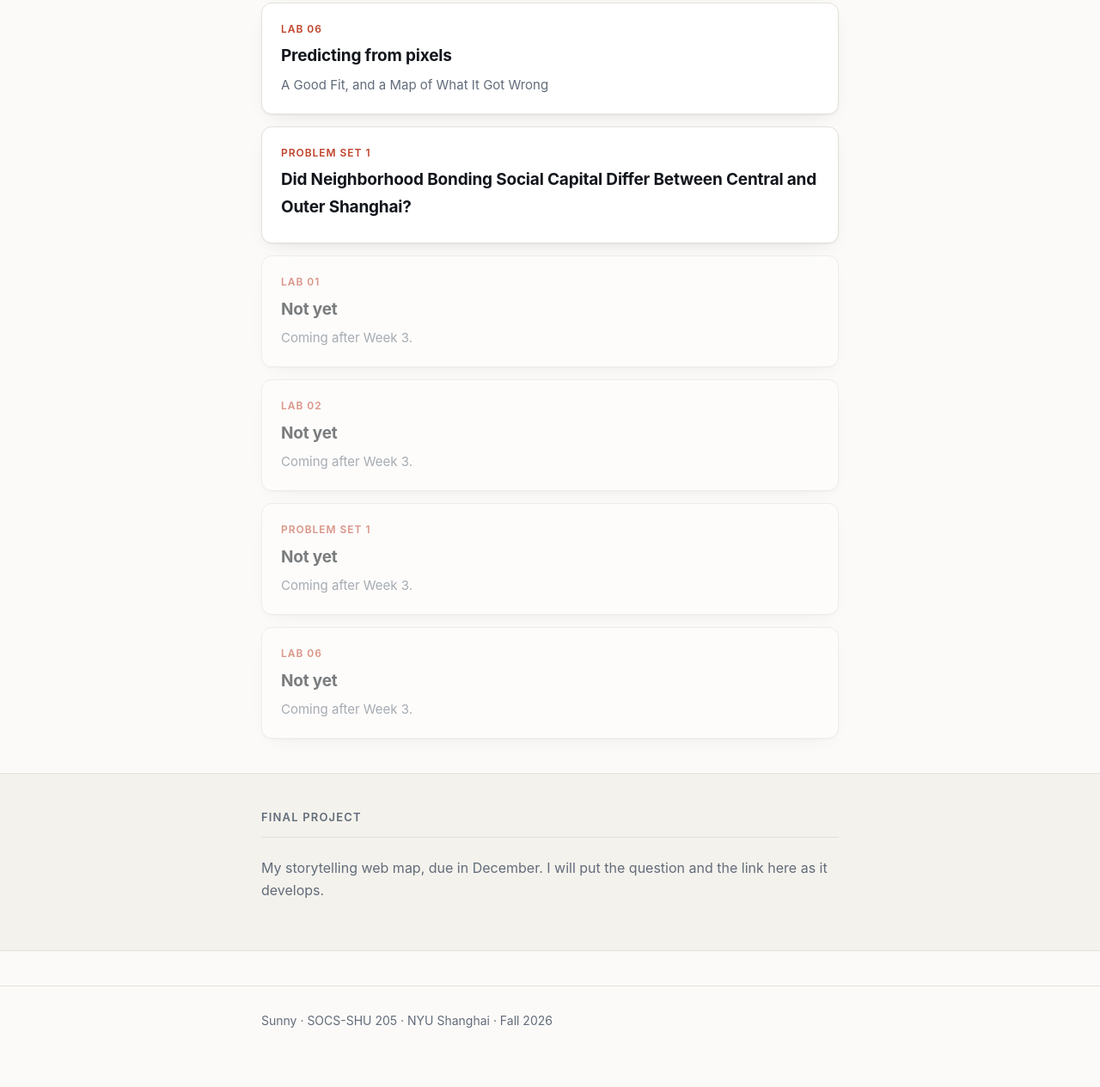
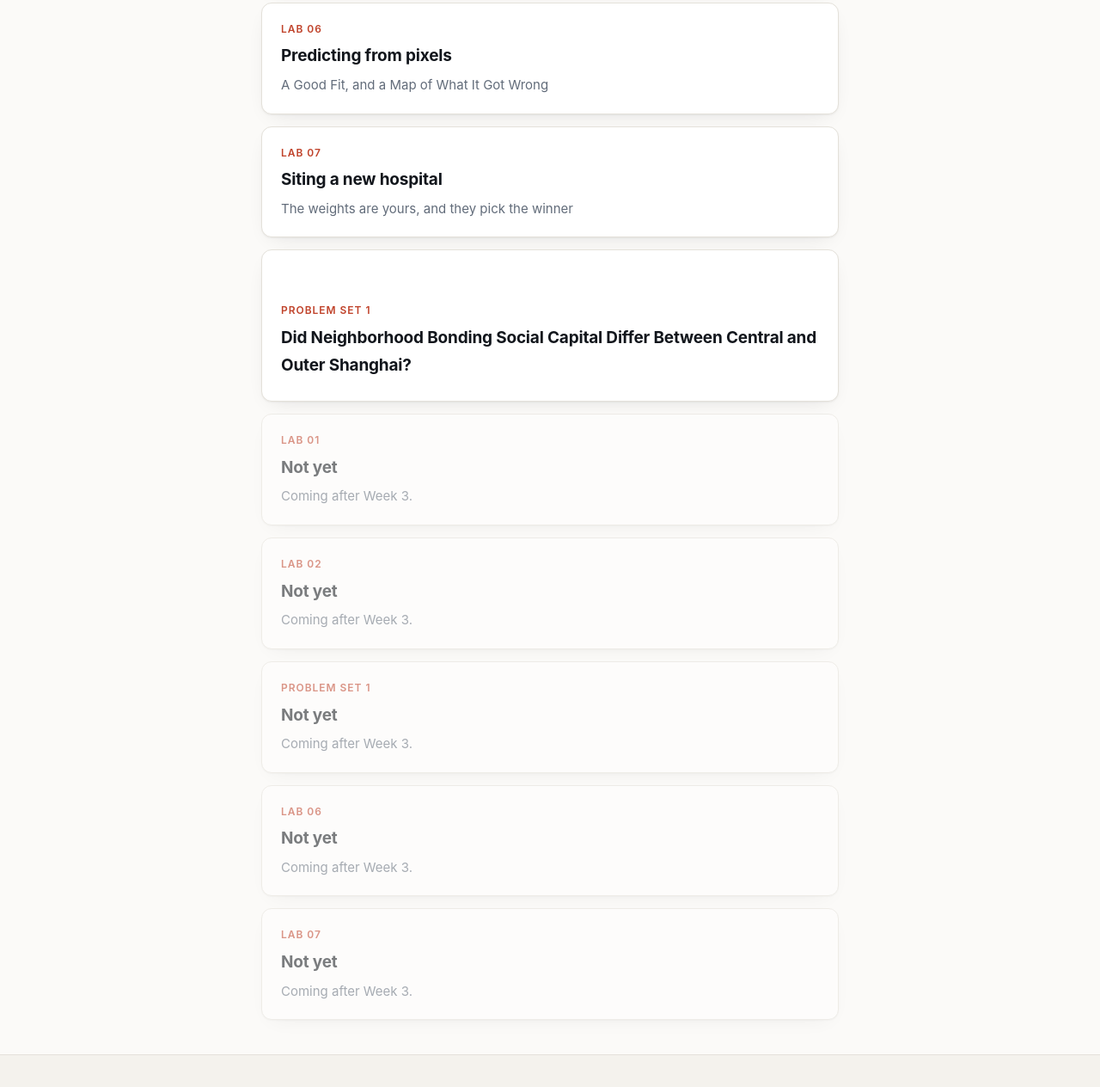
Before and after one commit to Yiran-Sang/spatial-portfoli-Sunny, a plain HTML site: page index.html in a window 1280 px wide. Shown: the part 1446-2710 px from the top of the page at 86% size. Before the commit the page ends 2684 px from the top, so only its background shows below. Drawn offline with Linux system fonts and the light colour scheme.

Commit message:
Add Lab 07 card to index.html
Added Lab 07 card and a placeholder for future tasks.

```diff
--- a/index.html
+++ b/index.html
@@ -113,6 +113,12 @@
             </span>
           </a>
         </li>
+ <li class="card">
+          <a href="labs/lab-07.html">
+            <span class="card-num">Lab 07</span>
+            <span class="card-title"> Siting a new hospital</span>
+            <span class="card-note">
+          The weights are yours, and they pick the winner
 
 
                  <li class="card">
@@ -156,7 +162,11 @@
         </li>
         <!-- to here, to add another. -->
 
-
+ <li class="card card-todo">
+          <span class="card-num">Lab 07</span>
+          <span class="card-title">Not yet</span>
+          <span class="card-note">Coming after Week 3.</span>
+        </li>
       </ul>
     </div>
   </section>
```
